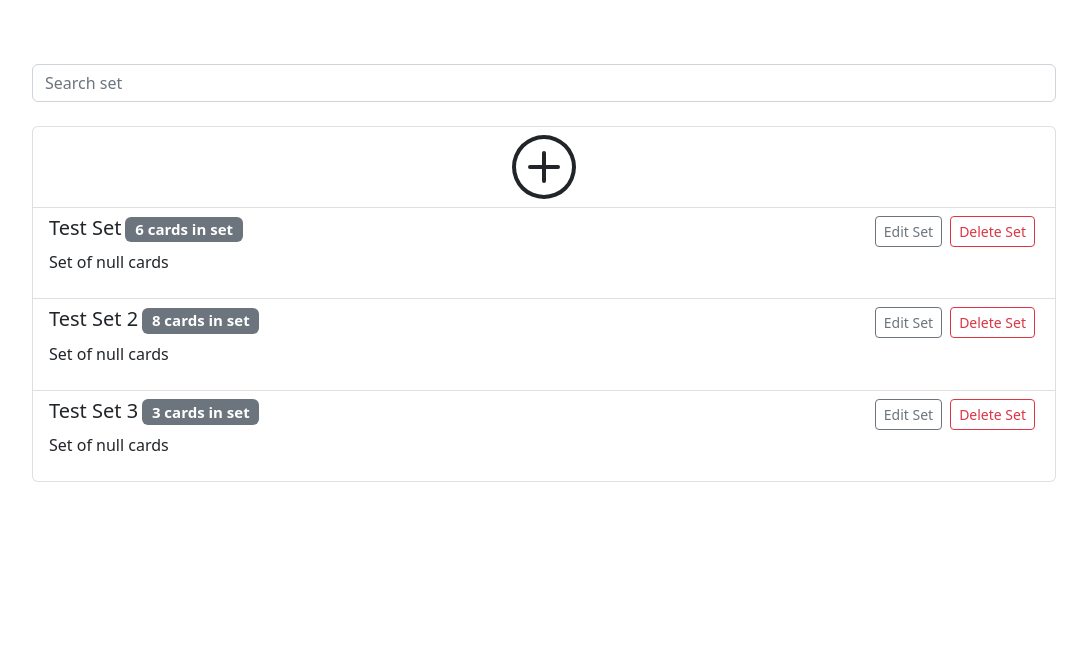
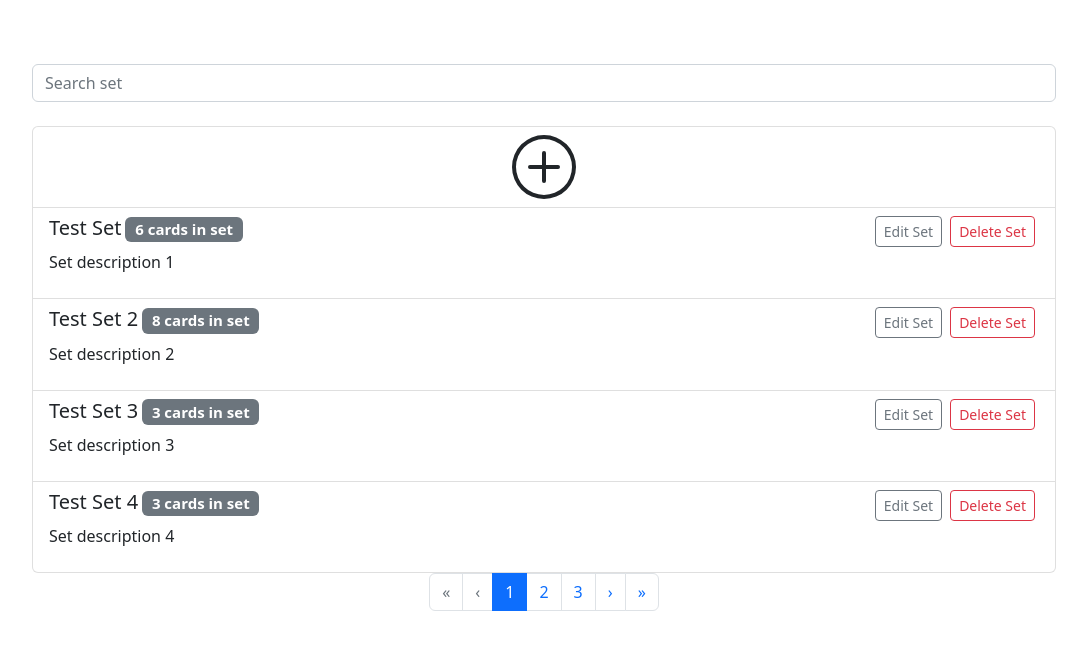
Before and after one commit to Castanix/Cardnote, a React (Create React App) app: page / in a window 1280 px wide. Shown: the top 650 px of the page, without its empty margins (96-1183 px from the left). Built offline with nearby package versions, Linux system fonts and the light colour scheme.

Commit message:
Add pagination and some documentation

```diff
--- a/src/components/CardSetList/CardSetItemState.tsx
+++ b/src/components/CardSetList/CardSetItem.tsx
@@ -2,8 +2,15 @@ import React, { useState } from "react";
 import { ListGroupItemHeading, ListGroupItemText, Button, Input, Toast, ToastBody, ToastHeader, Badge } from "reactstrap";
 import { CardSetType } from "./CardSetList";
 
-const CardSetItemState = ({ id, cardSets, setCardSets }: { id: string, cardSets: CardSetType[], setCardSets: React.Dispatch<React.SetStateAction<CardSetType[]>> }) => {
-	const setIndex = cardSets.findIndex(set => set._id === id);
+/*
+* Set item component for CardSetList. Contains state of each item in the list including editing and deleting
+*
+* _id: unique identifier of each item in the list, used here specifically to find index in cardSets
+* cardSets: contains overall set list data
+* setCardSets: State dispatch function for cardSets
+*/
+const CardSetItem = ({ _id, cardSets, setCardSets }: { _id: string, cardSets: CardSetType[], setCardSets: React.Dispatch<React.SetStateAction<CardSetType[]>> }) => {
+	const setIndex = cardSets.findIndex(set => set._id === _id);
 	const set = cardSets[setIndex];
 	const [editable, setEditable] = useState<boolean>(false);
 	const [nameValue, setNameValue] = useState<string>(set ? set.name : "");
@@ -75,6 +82,7 @@ const CardSetItemState = ({ id, cardSets, setCardSets }: { id: string, cardSets:
 						onClick={() => setDeleteShow(!deleteShow)}
 					>Delete Set</Button>
 				</div>
+
 				<Toast isOpen={deleteShow} style={{position: "absolute", right: 0, zIndex: 1}}>
 					<ToastHeader
 						icon="warning"
@@ -99,4 +107,4 @@ const CardSetItemState = ({ id, cardSets, setCardSets }: { id: string, cardSets:
 		: null;
 };
 
-export default CardSetItemState;
+export default CardSetItem;
--- a/src/components/CardSetList/CardSetList.css
+++ b/src/components/CardSetList/CardSetList.css
@@ -9,7 +9,3 @@
     display: flex !important;
     justify-content: space-between;
 };
-
-.test {
-    font-size: 2rem !important;
-}
--- a/src/components/CardSetList/CardSetList.tsx
+++ b/src/components/CardSetList/CardSetList.tsx
@@ -1,9 +1,11 @@
 import React, { useEffect, useState } from "react";
 import { Alert, Badge, Input, ListGroup, ListGroupItem, Tooltip } from "reactstrap";
 import { BsPlusCircle } from "react-icons/bs";
-import CardSetItemState from "./CardSetItemState";
+import CardSetItem from "./CardSetItem";
+import CardSetListPagination from "./CardSetListPagination";
 
 import "./CardSetList.css";
+
 
 
 export type CardSetType = {
@@ -18,20 +20,110 @@ const mockList: CardSetType[] = [
 	{
 		_id: "id1",
 		name: "Test Set",
-		description: "Set of null cards",
+		description: "Set description 1",
 		numCards: 6
 	},
 	{
 		_id: "id2",
 		name: "Test Set 2",
-		description: "Set of null cards",
+		description: "Set description 2",
 		numCards: 8
 	},
 	{
 		_id: "id3",
 		name: "Test Set 3",
-		description: "Set of null cards",
+		description: "Set description 3",
 		numCards: 3
+	},
+	{
+		_id: "id4",
+		name: "Test Set 4",
+		description: "Set description 4",
+		numCards: 3
+	},
+	{
+		_id: "id5",
+		name: "Test Set 5",
+		description: "Set description 5",
+		numCards: 4
+	},
+	{
+		_id: "id6",
+		name: "Test Set 6",
+		description: "Set description 6",
+		numCards: 3
+	},
+	{
+		_id: "id7",
+		name: "Test Set 7",
+		description: "Set description 7",
+		numCards: 0
+	},
+	{
+		_id: "id8",
+		name: "Test Set 8",
+		description: "Set description 8",
+		numCards: 2
+	},
+	{
+		_id: "id9",
+		name: "Test Set 9",
+		description: "Set description 9",
+		numCards: 30
+	},
+	{
+		_id: "id10",
+		name: "Test Set 10",
+		description: "Set description 10",
+		numCards: 0
+	},
+	{
+		_id: "id11",
+		name: "Test Set 11",
+		description: "Set description 11",
+		numCards: 2
+	},
+	{
+		_id: "id12",
+		name: "Test Set 12",
+		description: "Set description 12",
+		numCards: 30
+	},
+	{
+		_id: "id13",
+		name: "Test Set 13",
+		description: "Set description 13",
+		numCards: 0
+	},
+	{
+		_id: "id14",
+		name: "Test Set 14",
+		description: "Set description 14",
+		numCards: 2
+	},
+	{
+		_id: "id15",
+		name: "Test Set 15",
+		description: "Set description 15",
+		numCards: 30
+	},
+	{
+		_id: "id16",
+		name: "Test Set 16",
+		description: "Set description 16",
+		numCards: 0
+	},
+	{
+		_id: "id17",
+		name: "Test Set 17",
+		description: "Set description 17",
+		numCards: 2
+	},
+	{
+		_id: "id18",
+		name: "Test Set 18",
+		description: "Set description 18",
+		numCards: 30
 	},
 ];
 
@@ -50,15 +142,22 @@ const getDebounceQuery = (value: string, time = 250) => {
 	return debounceValue.toLowerCase();
 };
 
+/*
+* List component containing all card set data.
+* It is the main component rendered for the landing page.
+*/
 const CardSetList = () => {
 	const [cardSets, setCardSets] = useState<CardSetType[]>(mockList);
 	const [searchedSets, setSearchedSets] = useState<CardSetType[]>(cardSets);
 	const [searchValue, setSearchValue] = useState<string>("");
 	const [isTooltipOpen, setIsTooltipOpen] = useState<boolean>(false);
 	const [alertCount, setAlertCount] = useState<number>(0);
+	const [pageNumber, setPageNumber] = useState<number>(1);
 	const debounceQuery = getDebounceQuery(searchValue ?? "");
 
 	useEffect(() => {
+		// Reset all list states before debounceQuery triggers to prevent unwanted displays
+		setPageNumber(1);
 		setSearchedSets(cardSets);
 		if (debounceQuery.length > 0) {
 			setSearchedSets(cardSets.filter(set =>
@@ -82,10 +181,12 @@ const CardSetList = () => {
 		<section className="card-set-list">
 
 			<Alert isOpen={alertCount > 0} style={{position: "absolute", width: "100%", top: 0}}>
-				A new set has been added!
-				<Badge>
-					{alertCount}
-				</Badge>
+				<div className="divider-inline">
+					A new set has been added!
+					<Badge>
+						{alertCount}
+					</Badge>
+				</div>
 			</Alert>
 			<div className="searchbar">
 				<Input
@@ -122,12 +223,15 @@ const CardSetList = () => {
 						toggle={toggle}
 					>Add set</Tooltip>
 				</ListGroupItem>
-				{searchedSets.map(set =>
+				{searchedSets.slice((pageNumber-1)*4, pageNumber*4).map(set =>
 					<ListGroupItem key={set._id}>
-						<CardSetItemState id={set._id} cardSets={cardSets} setCardSets={setCardSets} />
+						<CardSetItem _id={set._id} cardSets={cardSets} setCardSets={setCardSets} />
 					</ListGroupItem>
 				)}
 			</ListGroup>
+			<div style={{ width: "fit-content", margin: "auto" }}>
+				<CardSetListPagination setCount={searchedSets.length} pageNumber={pageNumber} setPageNumber={setPageNumber} />
+			</div>
 		</section>
 	);
 };
--- /dev/null
+++ b/src/components/CardSetList/CardSetListPagination.tsx
@@ -0,0 +1,72 @@
+import React, { ReactNode } from "react";
+import { Pagination, PaginationItem, PaginationLink } from "reactstrap";
+
+/*
+* Pagination component for CardSetList
+*
+* setCount: the number of sets to be present in the list after applied filters
+* pageNumber: current page of the list
+* setPageNumber: state dispatch function for pageNumber
+* configuration: configures the number of sets to be shown per page, default 4
+*/
+const CardSetListPagination = ({ setCount, pageNumber, setPageNumber, configuration = 4 }: { setCount: number, pageNumber: number, setPageNumber: React.Dispatch<React.SetStateAction<number>>, configuration?: number }) => {
+	const maxPage = Math.ceil(setCount / configuration);
+
+	// Set up pagination for list based on setCount
+	const setPagination = () => {
+		const paginationArr: ReactNode[] = [];
+
+		for (let i = (pageNumber - 2); i <= (pageNumber + 2); i++) {
+			if (i > 0 && i <= maxPage) {
+				paginationArr.push(
+					<PaginationItem
+						active={ i === pageNumber }
+						onClick={ () => setPageNumber(i) }
+					>
+						<PaginationLink onClick={ () => setPageNumber(i) }>
+							{i}
+						</PaginationLink>
+					</PaginationItem>
+				);
+			}
+		}
+
+		return paginationArr;
+	};
+
+	return (
+		<Pagination>
+			<PaginationItem disabled={ pageNumber === 1 }>
+				<PaginationLink
+					first
+					onClick={ () => setPageNumber(1) }
+				/>
+			</PaginationItem>
+
+			<PaginationItem disabled={ pageNumber === 1 }>
+				<PaginationLink
+					previous
+					onClick={ () => setPageNumber(pageNumber - 1) }
+				/>
+			</PaginationItem >
+
+			{setPagination()}
+
+			<PaginationItem disabled={ pageNumber === maxPage }>
+				<PaginationLink
+					next
+					onClick={ () => setPageNumber(pageNumber + 1) }
+				/>
+			</PaginationItem>
+
+			<PaginationItem disabled={ pageNumber === maxPage }>
+				<PaginationLink
+					last
+					onClick={ () => setPageNumber(maxPage) }
+				/>
+			</PaginationItem>
+		</Pagination>
+	);
+};
+
+export default CardSetListPagination;
--- a/src/index.css
+++ b/src/index.css
@@ -1,3 +1,7 @@
+* {
+  box-sizing: border-box;
+}
+
 body {
   margin: 0;
   font-family: -apple-system, BlinkMacSystemFont, 'Segoe UI', 'Roboto', 'Oxygen',
```
